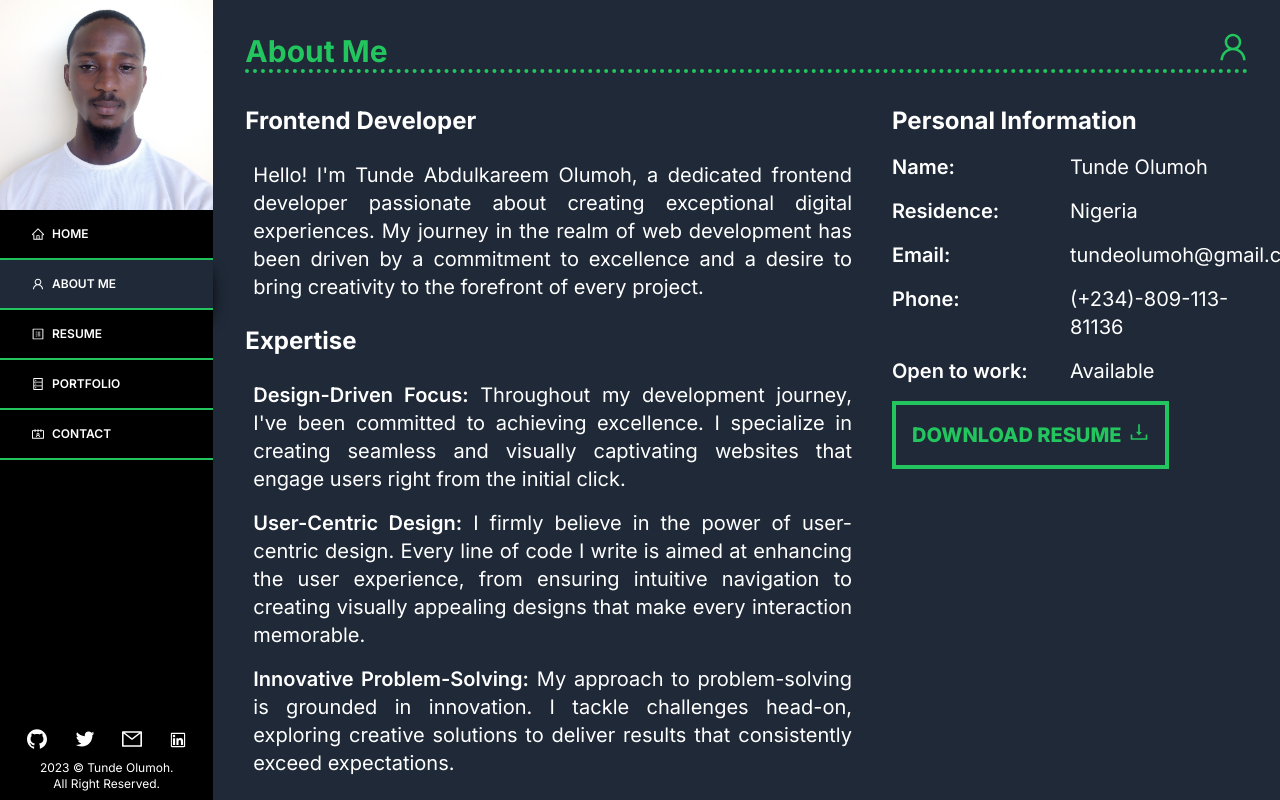
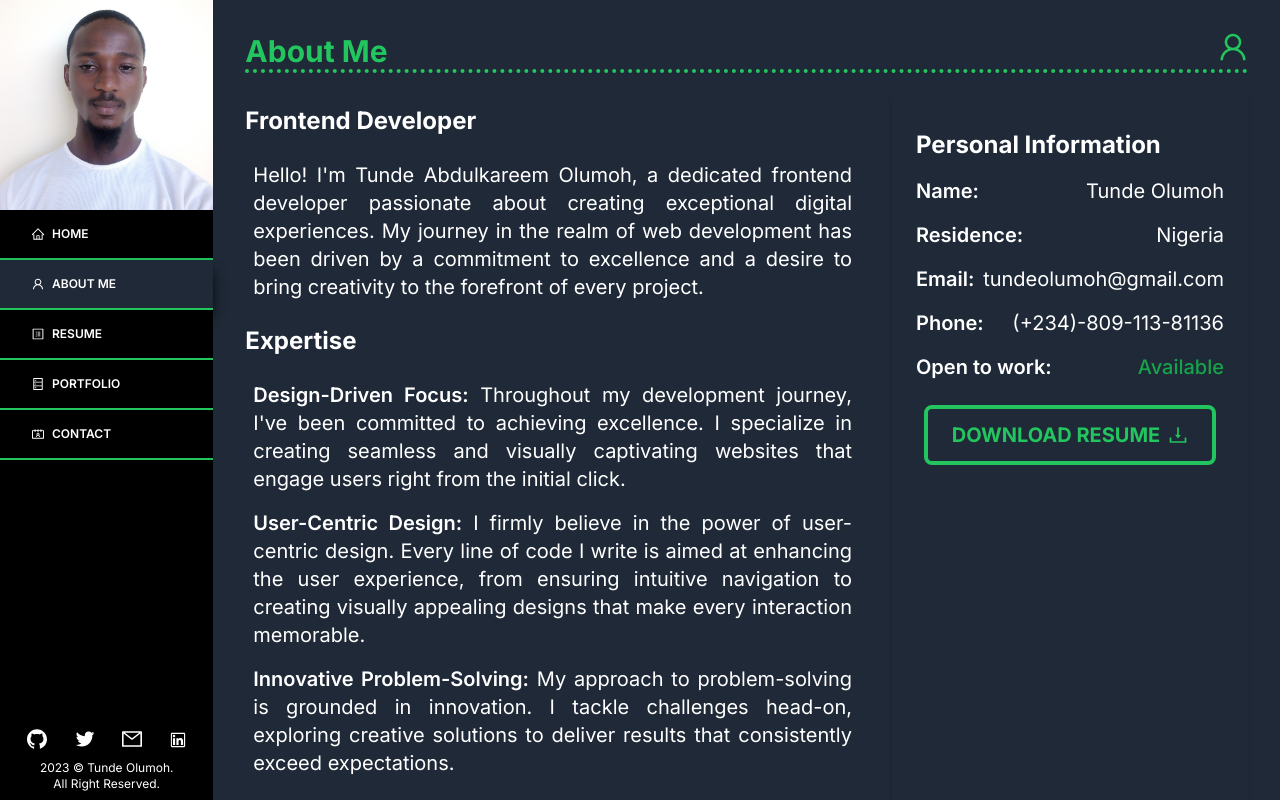
Before and after one commit to abdulkareemolumoh/portfolio, a Next.js app: page /about_me in a window 1280 px wide. Built offline with nearby package versions, Linux system fonts and the light colour scheme.

Commit message:
Added Cartrims

```diff
--- a/app/about_me/page.tsx
+++ b/app/about_me/page.tsx
@@ -88,33 +88,43 @@ const About = () => {
             className="flex mx-auto"
           />
         </div>
-        <div className="col-span-3">
-          <h3 className="my-4 font-bold text-2xl">Personal Information</h3>
-          <ul className="text-xl">
-            <li className="my-4 grid grid-cols-2">
-              <span className="font-semibold">Name: </span> Tunde Olumoh
+        <div className="col-span-3 p-4 sm:p-6 rounded-lg shadow-md">
+          <h3 className="my-4 font-bold text-xl sm:text-2xl ">
+            Personal Information
+          </h3>
+          <ul className="text-lg sm:text-xl  space-y-4">
+            <li className="flex flex-col sm:flex-row sm:justify-between">
+              <span className="font-semibold">Name:</span>
+              <span>Tunde Olumoh</span>
             </li>
-            <li className="my-4 grid grid-cols-2">
-              <span className="font-semibold">Residence: </span> Nigeria
+            <li className="flex flex-col sm:flex-row sm:justify-between">
+              <span className="font-semibold">Residence:</span>
+              <span>Nigeria</span>
             </li>
-            <li className="my-4 grid grid-cols-2">
-              <span className="font-semibold">Email: </span>{" "}
-              tundeolumoh@gmail.com
+            <li className="flex flex-col sm:flex-row sm:justify-between">
+              <span className="font-semibold">Email:</span>
+              <span>tundeolumoh@gmail.com</span>
             </li>
-            <li className="my-4 grid grid-cols-2">
-              <span className="font-semibold">Phone: </span>{" "}
-              (+234)-809-113-81136
+            <li className="flex flex-col sm:flex-row sm:justify-between">
+              <span className="font-semibold">Phone:</span>
+              <span>(+234)-809-113-81136</span>
             </li>
-            <li className="my-4 grid grid-cols-2">
-              <span className="font-semibold">Open to work: </span> Available
+            <li className="flex flex-col sm:flex-row sm:justify-between">
+              <span className="font-semibold">Open to work:</span>
+              <span className="text-green-600 font-medium">Available</span>
             </li>
           </ul>
-          <a href="/resume/Resume.pdf" download="Tunde_Olumoh.pdf" target="_blank">
-            <button className="border-4 text-green-500 font-extrabold text-lg lg:text-xl border-green-500 p-2 lg:p-4 mt-4 gap-2 flex items-baseline hover:scale-105">
+          <div className="mt-6 flex justify-center">
+            <a
+              href="/resume/Resume.pdf"
+              download="Tunde_Olumoh.pdf"
+              target="_blank"
+              className="inline-flex items-center border-4 border-green-500 text-green-500 font-bold text-lg lg:text-xl px-4 py-2 lg:px-6 lg:py-3 rounded-lg hover:scale-105 transition-transform"
+            >
               DOWNLOAD RESUME
-              <DownloadOutlined />
-            </button>
-          </a>
+              <DownloadOutlined className="ml-2" />
+            </a>
+          </div>
         </div>
       </div>
       <Services />
--- a/app/component/about_me/testimonials.tsx
+++ b/app/component/about_me/testimonials.tsx
@@ -44,7 +44,7 @@ const Testimonials = () => {
 
   const testimonys = testimonial.map((testimony, index) => (
     <div key={index}>
-      <p className="bg-black text-white rounded-tl-3xl rounded-br-3xl p-4 lg:p12 flex gap-8 items-center">
+      <p className="bg-black text-white rounded-tl-3xl rounded-br-3xl p-4 lg:p12 flex gap-8 items-center italic">
         <CommentOutlined
           className="text-3xl lg:text-4xl"
           style={{ color: "rgb(34 197 94)" }}
--- a/app/component/resume/education.tsx
+++ b/app/component/resume/education.tsx
@@ -4,11 +4,11 @@ const Education = () => {
       id: "1",
       institution: "Docs",
       program: `Software Development`,
-      courses: ["NEXT.js", "Firebase", "tailwindcss", "Bootstrap"],
+      courses: ["NEXT.js", "Firebase", "tailwindcss", "Bootstrap", "Typescript"],
     },
     {
       id: "2",
-      institution: "Docs",
+      institution: "Coursera",
       program: `Meta Front-End Developer`,
       courses: [
         "Advanced React",
--- a/app/component/resume/skills.tsx
+++ b/app/component/resume/skills.tsx
@@ -9,7 +9,7 @@ interface SkillProps {
 const Skills: React.FC<SkillProps> = ({ label, percent }) => {
   return (
     <div className="grid grid-cols-12 mb-2 w-fit gap-8 ">
-      <div className="col-span-3">
+      <div className="col-span-4">
         <h1>{label}:</h1>
       </div>
       <div className="col-span-8 ">
--- a/app/contact/page.tsx
+++ b/app/contact/page.tsx
@@ -18,7 +18,7 @@ const Contact = () => {
       </div>
       <div className="flex flex-col lg:grid grid-cols-2 gap-4 m-4 lg:m-12">
         <div className="p-4 border-4 border-green-500 rounded-xl max-w-fit m-4 shadow-xl shadow-black  hover:scale-110 mx-auto">
-          <MailOutlined className="text-[20rem]" />
+          <MailOutlined className="text-[15rem]" />
           <h1 className="m-4 font-semibold text-center">
             tundeolumoh@gmail.com
           </h1>
@@ -30,14 +30,14 @@ const Contact = () => {
           </button>
         </div>
         <div className="p-4 border-4 border-green-500 rounded-xl max-w-fit m-4 shadow-xl shadow-black hover:scale-110 mx-auto">
-          <PhoneOutlined className="text-[20rem]" />
+          <PhoneOutlined className="text-[15rem]" />
           <h1 className="m-4 font-semibold text-center">+2348091381136</h1>
           <button className="py-2 px-4 border rounded-xl border-green-500 flex mx-auto items-center gap-2">
             <PhoneOutlined /> <a href="tel:+2348091381136">Phone</a>
           </button>
         </div>
         <div className="p-4 border-4 border-green-500 rounded-xl max-w-fit m-4 shadow-xl shadow-black hover:scale-110 mx-auto">
-          <EnvironmentOutlined className="text-[20rem]" />
+          <EnvironmentOutlined className="text-[15rem]" />
           <h1 className="m-4 font-semibold text-center">
             Ilorin, Kwara State, Nigeria
           </h1>
--- a/app/portfolio/page.tsx
+++ b/app/portfolio/page.tsx
@@ -15,7 +15,7 @@ const Portfolio = () => {
         <div className="flex flex-col lg:grid grid-cols-2 gap-4 m-4 lg:m-12">
           <div className="p-4 border-4 border-green-500 rounded-xl max-w-fit m-4 shadow-xl">
             <Image
-              src={"/images/VanLife.jpg"}
+              src={"/images/cartrims.png"}
               alt="tenzies"
               width={500}
               height={500}
@@ -25,9 +25,12 @@ const Portfolio = () => {
               }}
               className="rounded-xl m-2 hover:scale-105 mx-auto"
             />
-            <h1 className="m-4 font-semibold text-center">VanLife</h1>
+            <h1 className="m-4 font-semibold text-center">CarTrims</h1>
             <button className="py-2 px-4 border rounded-xl border-green-500 flex mx-auto">
-              <a href="https://vanslifeapp.netlify.app/" target="_blank">
+              <a
+                href="https://cars-trims-kwhkd.ondigitalocean.app/"
+                target="_blank"
+              >
                 View site
               </a>
             </button>
@@ -48,6 +51,25 @@ const Portfolio = () => {
 
             <button className="py-2 px-4 border rounded-xl border-green-500 flex mx-auto">
               <a href="https://trendecho.vercel.app/" target="_blank">
+                View site
+              </a>
+            </button>
+          </div>
+          <div className="p-4 border-4 border-green-500 rounded-xl max-w-fit m-4 shadow-xl">
+            <Image
+              src={"/images/VanLife.jpg"}
+              alt="tenzies"
+              width={500}
+              height={500}
+              style={{
+                width: "auto",
+                height: "auto",
+              }}
+              className="rounded-xl m-2 hover:scale-105 mx-auto"
+            />
+            <h1 className="m-4 font-semibold text-center">VanLife</h1>
+            <button className="py-2 px-4 border rounded-xl border-green-500 flex mx-auto">
+              <a href="https://vanslifeapp.netlify.app/" target="_blank">
                 View site
               </a>
             </button>
--- a/app/resume/page.tsx
+++ b/app/resume/page.tsx
@@ -114,6 +114,7 @@ const Resume = () => {
         <div>
           <Skills label="HTML" percent={95} />
           <Skills label="CSS" percent={95} />
+          <Skills label="TailwindCSS" percent={95} />
           <Skills label="JavaScript" percent={85} />
           <Skills label="React" percent={88} />
         </div>
```
Also changed, not shown: app/component/about_me/services.tsx (+32 -27 lines), app/component/resume/projects.tsx (+17 -9 lines), public/images/cartrims.png (added).
